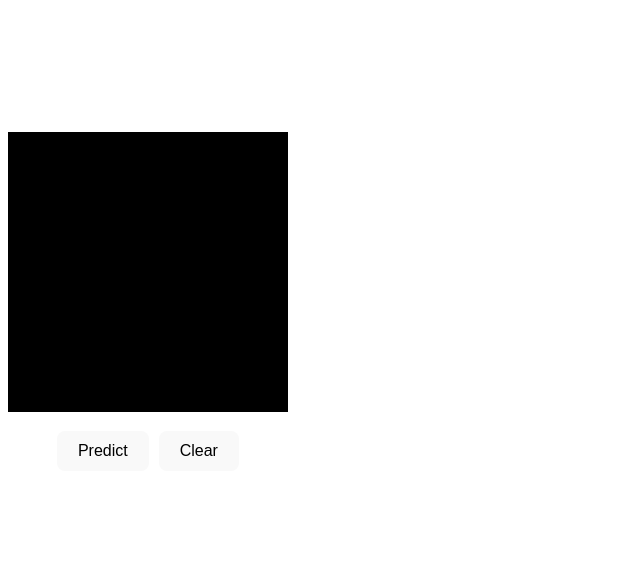
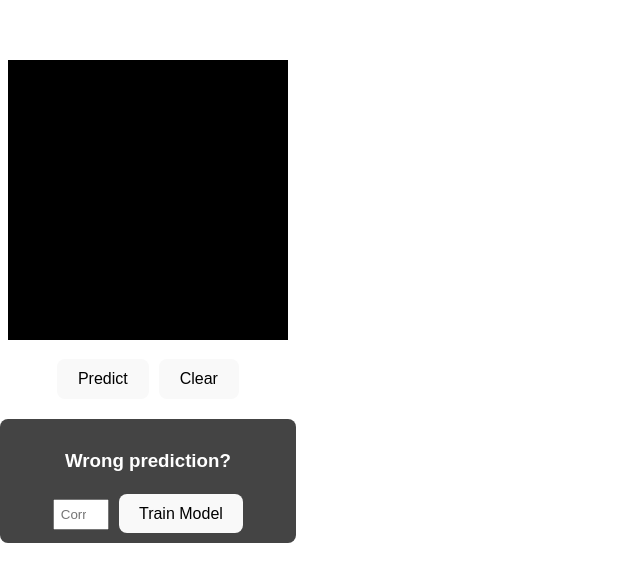
Before and after one commit to santoshkhadk/NN-visualizer-xai, a React (Vite) app in the folder mnist-ui/: page / in a window 1280 px wide. Shown: the part 162-744 px from the top of the page, without its empty margins (0-640 px from the left). Built offline with nearby package versions, Linux system fonts and the light colour scheme.

Commit message:
spearate the react app into components

```diff
--- a/mnist-ui/src/App.jsx
+++ b/mnist-ui/src/App.jsx
@@ -1,20 +1,23 @@
 import React, { useRef, useState } from "react";
+import CanvasDraw from "./components/canva";
+import PredictionList from "./components/predictionList";
+import CorrectionBox from "./components/correctionBox";
 
 function App() {
   const canvasRef = useRef(null);
   const [drawing, setDrawing] = useState(false);
   const [predictions, setPredictions] = useState(null);
 
-  const startDrawing = (e) => setDrawing(true);
+  const startDrawing = () => setDrawing(true);
 
   const stopDrawing = () => {
     setDrawing(false);
-    const ctx = canvasRef.current.getContext("2d");
-    ctx.beginPath(); // reset path
+    canvasRef.current.getContext("2d").beginPath();
   };
 
   const draw = (e) => {
     if (!drawing) return;
+
     const ctx = canvasRef.current.getContext("2d");
     const rect = canvasRef.current.getBoundingClientRect();
 
@@ -36,8 +39,7 @@ function App() {
   };
 
   const predictDigit = async () => {
-    const canvas = canvasRef.current;
-    const dataURL = canvas.toDataURL("image/png");
+    const dataURL = canvasRef.current.toDataURL();
 
     try {
       const res = await fetch("http://localhost:8000/api/predict_digit/", {
@@ -47,47 +49,28 @@ function App() {
       });
 
       const result = await res.json();
-      console.log(result.predictions)
-      if (result.predictions) {
-        setPredictions(result.predictions);
-      } else {
-        console.error(result.error);
-      }
-    } catch (err) {
-      console.error("Error:", err);
+      if (result.predictions) setPredictions(result.predictions);
+    } catch (e) {
+      console.error(e);
     }
   };
 
   return (
-    <div style={{ textAlign: "center", marginTop: "20px", color: "white", fontFamily: "sans-serif" }}>
+    <div style={{ textAlign: "center", color: "white", fontFamily: "sans-serif" }}>
       <h1>Draw a Digit</h1>
-      <canvas
-        ref={canvasRef}
-        width={280}
-        height={280}
-        style={{ border: "2px solid white", background: "black", cursor: "crosshair" }}
-        onMouseDown={startDrawing}
-        onMouseUp={stopDrawing}
-        onMouseMove={draw}
+
+      <CanvasDraw
+        canvasRef={canvasRef}
+        startDrawing={startDrawing}
+        stopDrawing={stopDrawing}
+        draw={draw}
+        predictDigit={predictDigit}
+        clearCanvas={clearCanvas}
       />
 
-      <div style={{ marginTop: "10px" }}>
-        <button onClick={predictDigit} style={{ padding: "10px 20px" }}>Predict</button>
-        <button onClick={clearCanvas} style={{ padding: "10px 20px", marginLeft: "10px" }}>Clear</button>
-      </div>
+      <PredictionList predictions={predictions} />
 
-     {predictions && predictions.length > 0 && (
-  <div style={{ marginTop: "20px", background:"red" }}>
-    <h2>Top 3 Predictions:</h2>
-   <ul style={{ listStyle: "none", padding: 0, fontSize: "1.2em", color: "white" }}>
-  {predictions.map((p, idx) => (
-    <li key={idx} style={{ color: "white" }}>
-      Digit <strong>{p.digit}</strong> → Probability: <strong>{(p.probability * 100).toFixed(1)}%</strong>
-    </li>
-  ))}
-</ul>
-  </div>
-)}
+      <CorrectionBox canvasRef={canvasRef} onTrained={predictDigit} />
     </div>
   );
 }
--- /dev/null
+++ b/mnist-ui/src/components/canva.jsx
@@ -0,0 +1,40 @@
+import React from "react";
+
+export default function CanvasDraw({
+  canvasRef,
+  startDrawing,
+  stopDrawing,
+  draw,
+  predictDigit,
+  clearCanvas,
+}) {
+  return (
+    <div style={{ textAlign: "center" }}>
+      <canvas
+        ref={canvasRef}
+        width={280}
+        height={280}
+        style={{
+          border: "2px solid white",
+          background: "black",
+          cursor: "crosshair",
+        }}
+        onMouseDown={startDrawing}
+        onMouseUp={stopDrawing}
+        onMouseMove={draw}
+      />
+
+      <div style={{ marginTop: "10px" }}>
+        <button onClick={predictDigit} style={{ padding: "10px 20px" }}>
+          Predict
+        </button>
+        <button
+          onClick={clearCanvas}
+          style={{ padding: "10px 20px", marginLeft: "10px" }}
+        >
+          Clear
+        </button>
+      </div>
+    </div>
+  );
+}
--- /dev/null
+++ b/mnist-ui/src/components/correctionBox.jsx
@@ -0,0 +1,56 @@
+import React, { useState } from "react";
+
+export default function CorrectionBox({ canvasRef, onTrained }) {
+  const [correctDigit, setCorrectDigit] = useState("");
+  const [msg, setMsg] = useState("");
+
+  const sendCorrection = async () => {
+    if (correctDigit === "") {
+      alert("Enter correct digit");
+      return;
+    }
+
+    try {
+      const res = await fetch("http://localhost:8000/api/correct_digit/", {
+        method: "POST",
+        headers: { "Content-Type": "application/json" },
+        body: JSON.stringify({
+          image: canvasRef.current.toDataURL(),
+          label: parseInt(correctDigit),
+        }),
+      });
+
+      const data = await res.json();
+
+      if (res.ok) {
+        setMsg("✅ Model trained!");
+        setCorrectDigit("");
+        onTrained && onTrained(); // re-predict
+      } else {
+        setMsg("❌ Training failed");
+      }
+    } catch (e) {
+      setMsg("Server error");
+    }
+  };
+
+  return (
+    <div style={{ marginTop: "20px", background: "#444", padding: "10px", borderRadius: "8px" }}>
+      <h3>Wrong prediction?</h3>
+
+      <input
+        type="number"
+        min="0"
+        max="9"
+        value={correctDigit}
+        onChange={(e) => setCorrectDigit(e.target.value)}
+        placeholder="Correct digit"
+        style={{ padding: "6px", marginRight: "10px" }}
+      />
+
+      <button onClick={sendCorrection}>Train Model</button>
+
+      {msg && <p>{msg}</p>}
+    </div>
+  );
+}
--- /dev/null
+++ b/mnist-ui/src/components/predictionList.jsx
@@ -0,0 +1,19 @@
+import React from "react";
+
+export default function PredictionList({ predictions }) {
+  if (!predictions || predictions.length === 0) return null;
+
+  return (
+    <div style={{ marginTop: "20px", background: "#333", padding: "10px", borderRadius: "8px" }}>
+      <h2>Top 3 Predictions</h2>
+      <ul style={{ listStyle: "none", padding: 0 }}>
+        {predictions.map((p, idx) => (
+          <li key={idx}>
+            Digit <strong>{p.digit}</strong> →
+            <strong> {(p.probability * 100).toFixed(1)}%</strong>
+          </li>
+        ))}
+      </ul>
+    </div>
+  );
+}
```
